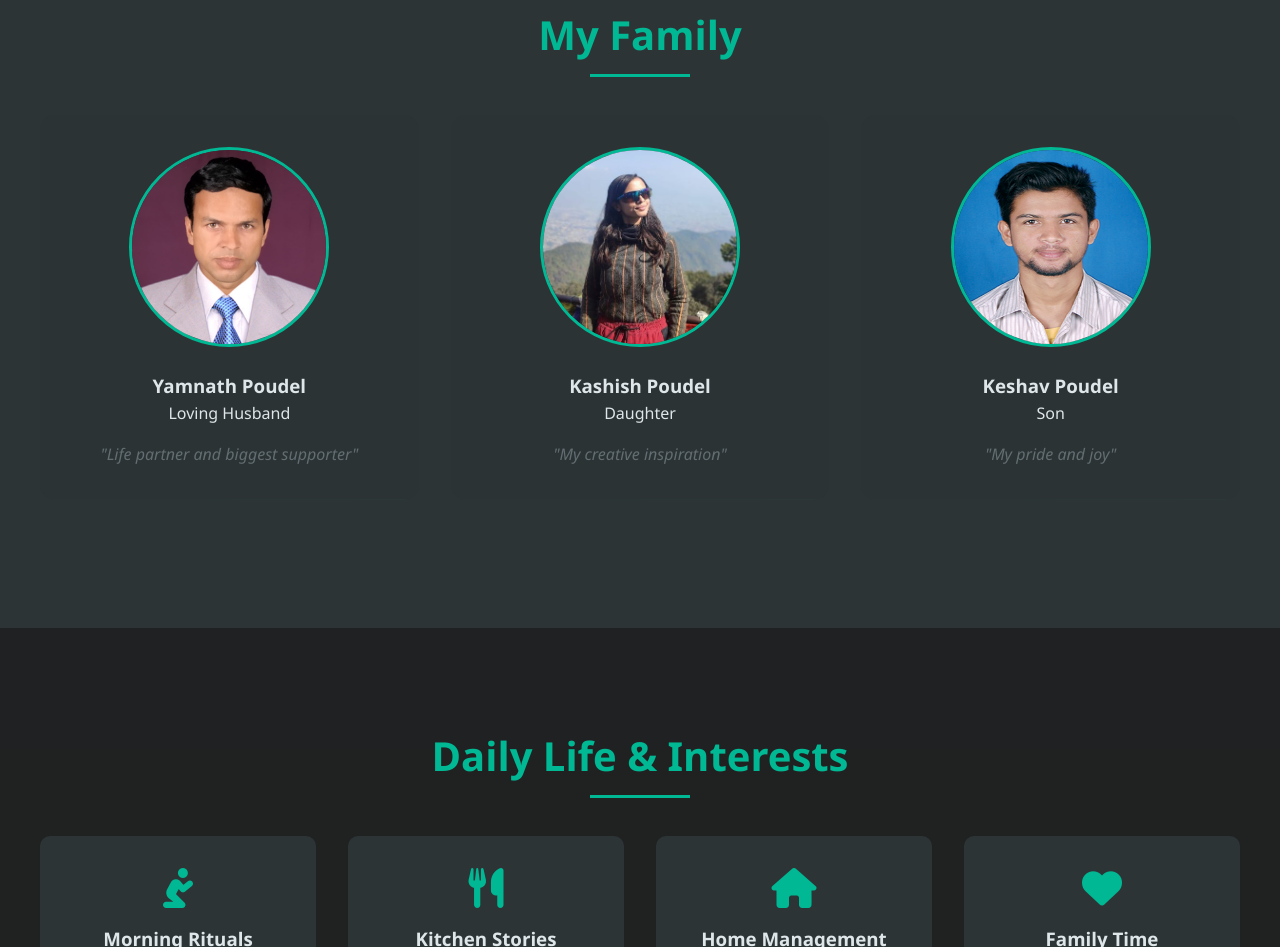
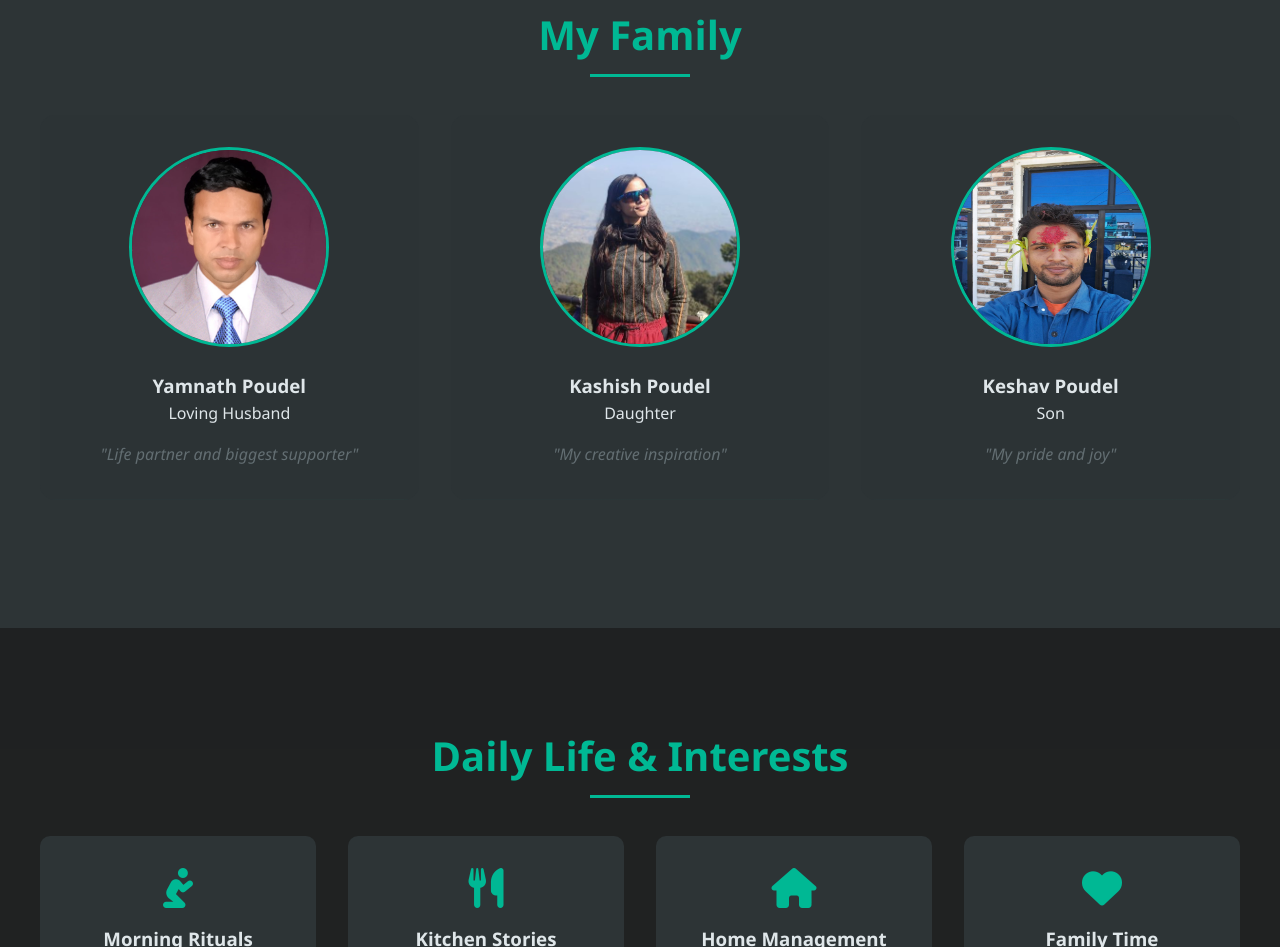
Before and after one commit to RajaniGautam/website, a React app: page index.html in a window 1280 px wide. Shown: the part 3062-4009 px from the top of the page. Built offline with nearby package versions, Linux system fonts and the light colour scheme.

Commit message:
Update index.html

```diff
--- a/index.html
+++ b/index.html
@@ -4,6 +4,8 @@
     <meta charset="UTF-8">
     <meta name="viewport" content="width=device-width, initial-scale=1.0">
     <title>Rajani Gautam Poudel | Personal Website</title>
+    <!-- Favicon link -->
+    <link rel="icon" href="my3.jpg" type="image/jpeg">
     <link rel="stylesheet" href="styles.css">
     <link rel="stylesheet" href="https://cdnjs.cloudflare.com/ajax/libs/font-awesome/6.0.0/css/all.min.css">
 </head>
@@ -174,7 +176,7 @@
                 <div class="member-quote">"My creative inspiration"</div>
             </div>
             <div class="family-member">
-                <img src="Keshav.jpg" alt="Keshav Poudel">
+                <img src="kes1.jpg" alt="Keshav Poudel">
                 <h3>Keshav Poudel</h3>
                 <p>Son</p>
                 <div class="member-quote">"My pride and joy"</div>
```
